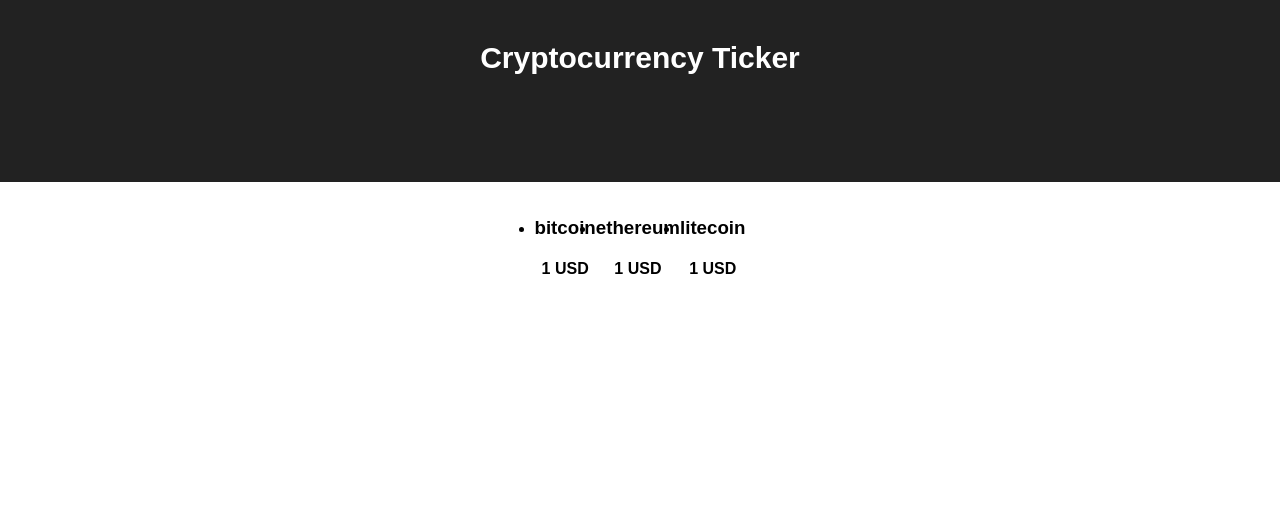
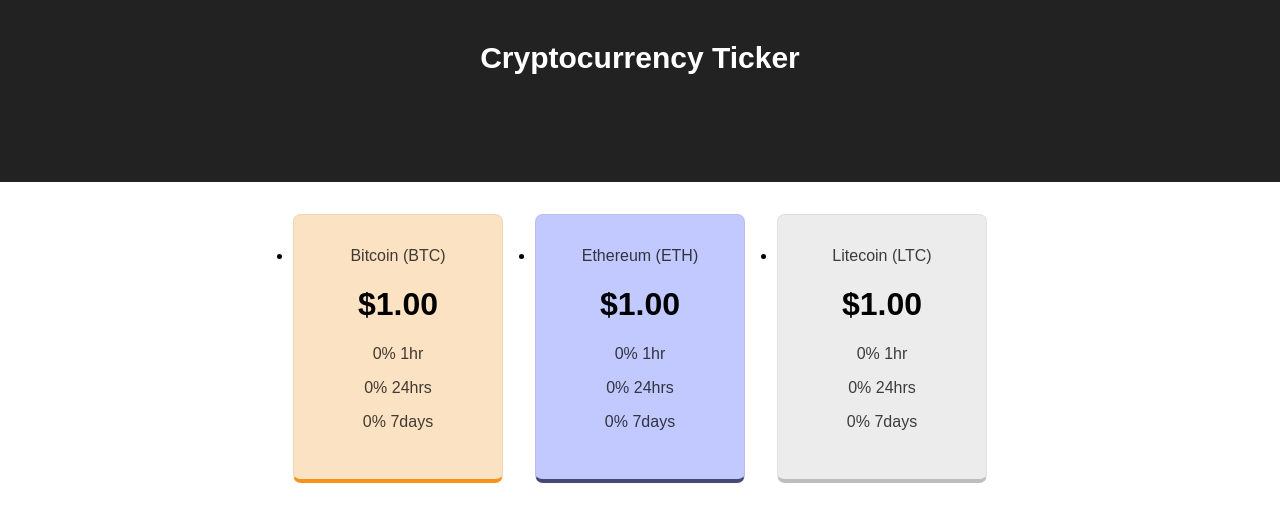
Before and after one commit to paredesrichard/React-CryptoCurrency, a React (Create React App) app: page / in a window 1280 px wide. Shown: the top 522 px of the page. Built offline with nearby package versions, Linux system fonts and the light colour scheme.

Commit message:
Added children components

```diff
--- /dev/null
+++ b/src/components/CryptoCurrency.css
@@ -0,0 +1,25 @@
+.cryptocurrency {
+  padding: 1rem 2rem 2rem;
+  margin: 1rem;
+  border-radius: 0.5rem;
+  min-width: 9rem;
+  border: solid 1px rgba(0, 0, 0, 0.05);
+}
+.cryptocurrency p {
+  color: rgba(0, 0, 0, 0.75);
+}
+.cryptocurrency-name {
+  font-size: 1.25rem;
+}
+.bitcoin {
+  background-color: #fbe2c3;
+  border-bottom: solid 4px #f7931a;
+}
+.ethereum {
+  background-color: #c2c9ff;
+  border-bottom: solid 4px #454a75;
+}
+.litecoin {
+  background-color: #ececec;
+  border-bottom: solid 4px #bebebe;
+}
--- /dev/null
+++ b/src/components/CryptoCurrency.js
@@ -0,0 +1,28 @@
+import React, { Component } from "react";
+import './CryptoCurrency.css';
+
+class CryptoCurrency extends Component {
+  render() {
+    const {
+      id,
+      name,
+      symbol,
+      price_usd,
+      percent_change_1h,
+      percent_change_24h,
+      percent_change_7d
+    } = this.props.data;
+
+    return (
+      <li className={"cryptocurrency " + id}>
+        <p className="cryptocurrencty-name"> {name} ({symbol})</p>
+        <h1>${(+price_usd).toFixed(2)}</h1>
+        <p>{percent_change_1h}% 1hr</p>
+        <p>{percent_change_24h}% 24hrs</p>
+        <p>{percent_change_7d}% 7days</p>
+      </li>
+    );
+  }
+}
+
+export default CryptoCurrency;
--- a/src/components/Tickers.js
+++ b/src/components/Tickers.js
@@ -1,5 +1,6 @@
-import React, { Component } from 'react';
-import './Tickers.css';
+import React, { Component } from "react";
+import "./Tickers.css";
+import CryptoCurrency from "./CryptoCurrency";
 
 class Tickers extends Component {
   constructor(props) {
@@ -8,27 +9,39 @@ import './Tickers.css';
       data: [
         {
           id: "bitcoin",
-            price: "1"
+          name: "Bitcoin",
+          symbol: "BTC",
+          price_usd: "1",
+          percent_change_1h: "0",
+          percent_change_24h: "0",
+          percent_change_7d: "0"
         },
         {
           id: "ethereum",
-            price: "1"
+          name: "Ethereum",
+          symbol: "ETH",
+          price_usd: "1",
+          percent_change_1h: "0",
+          percent_change_24h: "0",
+          percent_change_7d: "0"
         },
         {
           id: "litecoin",
-            price: "1"
+          name: "Litecoin",
+          symbol: "LTC",
+          price_usd: "1",
+          percent_change_1h: "0",
+          percent_change_24h: "0",
+          percent_change_7d: "0"
         }
       ]
-      }
+    };
   }
 
   render() {
-      const tickers = this.state.data.map((currency) =>
-        <li key={currency.id}>
-          <h3>{currency.id}</h3>
-          <h4>{currency.price} USD</h4>
-        </li>
-      );
+    const tickers = this.state.data.map(currency => (
+      <CryptoCurrency data={currency} key={currency.id} />
+    ));
     return (
       <div className="tickers-container">
         <ul className="tickers">{tickers}</ul>
```
Lines whose indentation alone changed are shown as unchanged.
